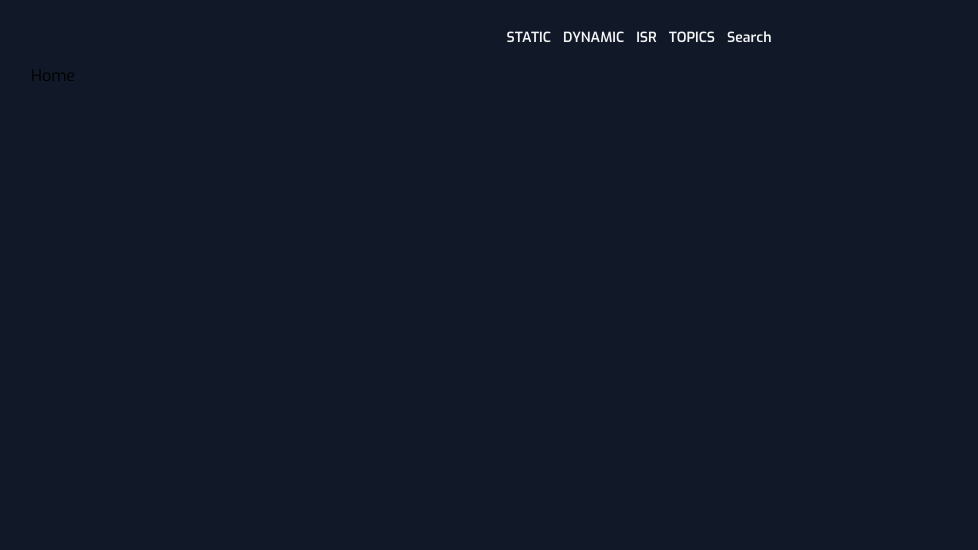
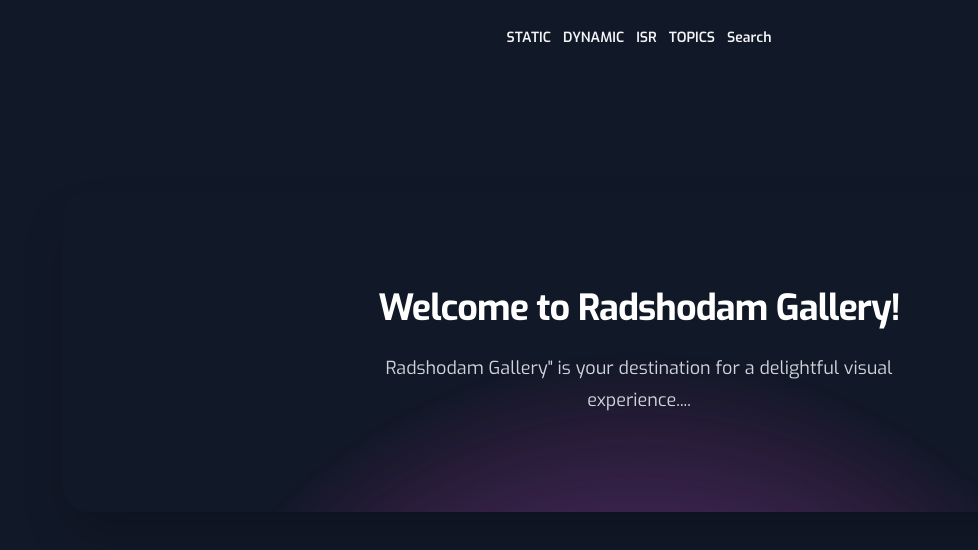
Before and after one commit to radshodam/gallery-unsplash, a Next.js app in the folder gallery/: page / in a window 1280 px wide. Shown: the top 550 px of the page, without its empty margins (1-979 px from the left). Built offline with nearby package versions, Linux system fonts and the light colour scheme.

Commit message:
💄 home

```diff
--- a/gallery/src/app/page.tsx
+++ b/gallery/src/app/page.tsx
@@ -1,5 +1,39 @@
 import React from "react";
 
 export default function Home() {
-  return <div>Home</div>;
+  return (
+    <div>
+      <div className="mx-auto max-w-7xl py-24 sm:px-6 sm:py-32 lg:px-8">
+        <div className="relative isolate overflow-hidden bg-gray-900 px-6 py-24 text-center shadow-2xl sm:rounded-3xl sm:px-16">
+          <h2 className="mx-auto max-w-2xl text-3xl font-bold tracking-tight text-white sm:text-4xl">
+            Welcome to Radshodam Gallery!
+          </h2>
+          <p className="mx-auto mt-6 max-w-xl text-lg leading-8 text-gray-300">
+            Radshodam Gallery" is your destination for a delightful visual
+            experience....
+          </p>
+
+          <svg
+            viewBox="0 0 1024 1024"
+            className="absolute left-1/2 top-1/2 -z-10 h-[64rem] w-[64rem] -translate-x-1/2 [mask-image:radial-gradient(closest-side,white,transparent)]"
+            aria-hidden="true"
+          >
+            <circle
+              cx={512}
+              cy={512}
+              r={512}
+              fill="url(#827591b1-ce8c-4110-b064-7cb85a0b1217)"
+              fillOpacity="0.7"
+            />
+            <defs>
+              <radialGradient id="827591b1-ce8c-4110-b064-7cb85a0b1217">
+                <stop stopColor="#7775D6" />
+                <stop offset={1} stopColor="#E935C1" />
+              </radialGradient>
+            </defs>
+          </svg>
+        </div>
+      </div>
+    </div>
+  );
 }
```
